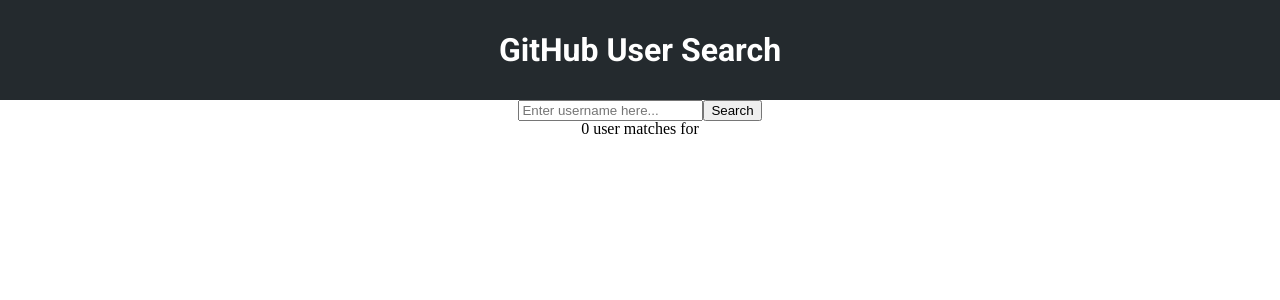
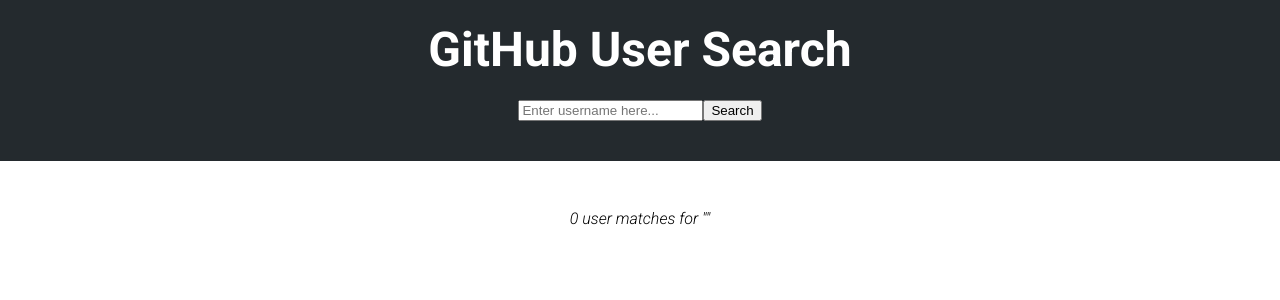
Before and after one commit to ericagirges/github-usersearch, a React (Create React App) app in the folder app/: page / in a window 1280 px wide. Shown: the top 300 px of the page. Built offline with nearby package versions, Linux system fonts and the light colour scheme.

Commit message:
styling progress

```diff
--- a/app/src/App.js
+++ b/app/src/App.js
@@ -16,6 +16,9 @@
     font-weight: 700;
     color: white;
     font-size: 2.0em;
+    @media(min-width: 600px) {
+      font-size: 3.0em;
+    }
 `
 
 function App() {
--- a/app/src/components/SearchBar.js
+++ b/app/src/components/SearchBar.js
@@ -1,38 +1,55 @@
-import React, { useState } from 'react';
-import SearchResults from './SearchResults';
-import axios from 'axios';
+import React, { useState } from "react";
+import axios from "axios";
+import styled from "styled-components";
+// components
+import SearchResults from "./SearchResults";
+
+const SearchField = styled.div`
+    background-color: #242a2e;
+    padding-bottom: 40px;
+    margin-bottom: 50px;
+`;
 
 const SearchBar = () => {
-    const [query, setQuery] = useState('');
-    const [lastQuery, setLastQuery] = useState('');
-    const [results, setResults] = useState([])
+  const [query, setQuery] = useState("");
+  const [lastQuery, setLastQuery] = useState("");
+  const [results, setResults] = useState([]);
 
-    const changeHandler = e => {
-        setQuery(e.target.value)
+  const changeHandler = (e) => {
+    setQuery(e.target.value);
   };
 
-    const handleSubmit = e => {
-        e.preventDefault()
-        axios.get(`https://api.github.com/search/users?q=${query} in:login`)
+  const handleSubmit = (e) => {
+    e.preventDefault();
+    axios
+      .get(`https://api.github.com/search/users?q=${query} in:login`)
       .then((response) => {
         console.log(response);
         setResults(response.data.items);
         setLastQuery(query);
-        }).catch((error) => {
-            console.log(error)
       })
-        setQuery('')
-    }
+      .catch((error) => {
+        console.log(error);
+      });
+    setQuery("");
+  };
 
-    console.log('RESULT', results)
+  console.log("RESULT", results);
 
   return (
     <div>
-            <input value={query} type="text" onChange={changeHandler} placeholder='Enter username here...'></input>
+      <SearchField>
+        <input
+          value={query}
+          type="text"
+          onChange={changeHandler}
+          placeholder="Enter username here..."
+        ></input>
         <button onClick={handleSubmit}>Search</button>
-            <SearchResults results={results} keyword={lastQuery}/>
+      </SearchField>
+      <SearchResults results={results} keyword={lastQuery} />
     </div>
-    )
+  );
 };
 
 export default SearchBar;
--- a/app/src/components/SearchResults.js
+++ b/app/src/components/SearchResults.js
@@ -1,15 +1,24 @@
 import React from 'react';
+import styled from 'styled-components';
 // components
 import UserCard from './UserCard';
 
+const TotalResults = styled.p `
+    margin-bottom: 20px;
+    font-family: 'Roboto';
+    font-style: italic;
+    font-weight: 300;
+`
+
 const SearchResults = props => {
 
-    const totalResults = props.results.length + 1
+    const totalResults = props.results.length
 
     return (
         <div>
-            <p className={props.results.length === 0 ? 'show' : 'hide'}>0 user matches for {props.keyword}</p>
-            <p className={props.results.length === 0 ? 'hide' : 'show'}>{totalResults} results for {props.keyword}</p>
+            <TotalResults className={props.results.length === 0 ? 'show' : 'hide'}>0 user matches for "{props.keyword}"</TotalResults>
+            <TotalResults className={props.results.length === 1 ? 'show' : 'hide'}>{totalResults} result for "{props.keyword}"</TotalResults>
+            <TotalResults className={props.results.length <= 1 ? 'hide' : 'show'}>{totalResults} results for "{props.keyword}"</TotalResults>
             {props.results.map(user => (
                 <UserCard key={user.id} user={user} />
             ))}
--- a/app/src/components/UserCard.js
+++ b/app/src/components/UserCard.js
@@ -1,11 +1,29 @@
 import React from "react";
+import styled from 'styled-components';
+
+const UserContainer = styled.div `
+    display: flex;
+    justify-content: space-evenly;
+    margin: 0 auto;
+    width: 80%;
+    border: 1px solid #E0E4E7;
+    font-family: 'Roboto';
+    font-size: 1.4em;
+    padding: 20px;
+`
+
+const Avatar = styled.img `
+    border-radius: 50%;
+    height: 150px;
+    width: 150px;
+`
 
 const UserCard = props => {
     return (
-        <div>
-            <img src={props.user.avatar_url} alt={`${props.user.login}'s avatar`}/>
+        <UserContainer>
+            <Avatar src={props.user.avatar_url} alt={`${props.user.login}'s avatar`}/>
             <h2>{props.user.login}</h2>
-        </div>
+        </UserContainer>
     )
 };
 
```
Lines whose indentation alone changed are shown as unchanged.
